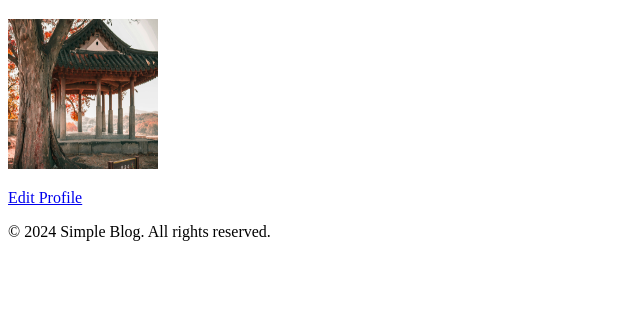
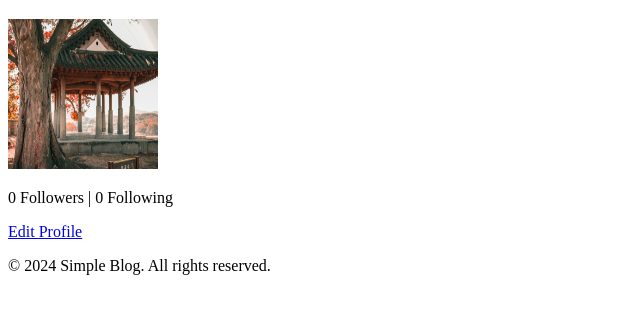
Before and after one commit to hiki7/simple_blog, a Django app: page /users/profile/1/ in a window 1280 px wide. Shown: the part 198-512 px from the top of the page, without its empty margins (0-640 px from the left). Run offline with Django 5.2, Linux system fonts and the light colour scheme; the visitor is signed in with stand-in values (Sample User, id 1); data comes from the database, SQL or seed files in the repository.

Commit message:
add: followers and following counts in the views and displayed them in the profile template

```diff
--- a/simple_blog/users/templates/users/profile.html
+++ b/simple_blog/users/templates/users/profile.html
@@ -11,6 +11,9 @@
   {% endif %}
 
   <p>{{ profile.bio }}</p>
+
+    <!-- Followers and Following counts -->
+    <p>{{ follower_count }} Followers | {{ following_count }} Following</p>
 
   <!-- Edit profile link (only for the owner) -->
   {% if user == profile_user %}
--- a/simple_blog/users/views.py
+++ b/simple_blog/users/views.py
@@ -32,10 +32,14 @@ def profile_view(request, id):
         return render(request, 'users/profile_not_found.html')  # Render a template showing profile not found
 
     is_following = Follow.objects.filter(follower=request.user, following=user).exists()
+    follower_count = Follow.objects.filter(following=user).count()
+    following_count = Follow.objects.filter(follower=user).count()
     return render(request, 'users/profile.html', {
         'profile': profile,
         'is_following': is_following,
-        'profile_user': user  # Add this line
+        'profile_user': user,
+        'follower_count': follower_count,
+        'following_count': following_count,
     })
 
 
```
